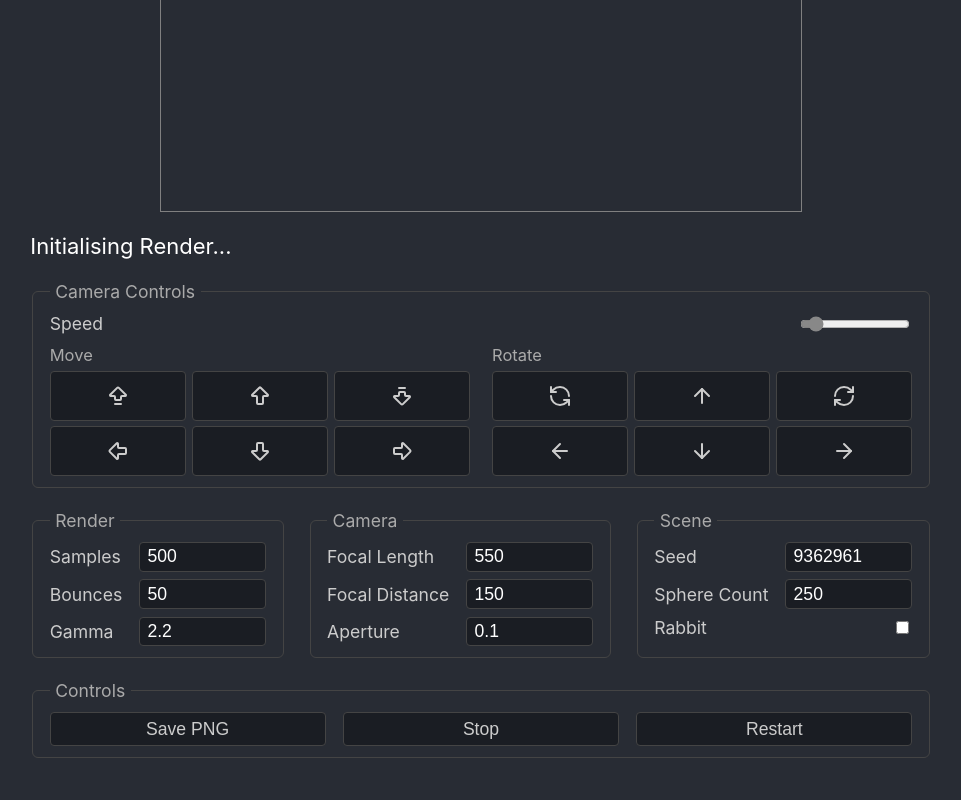
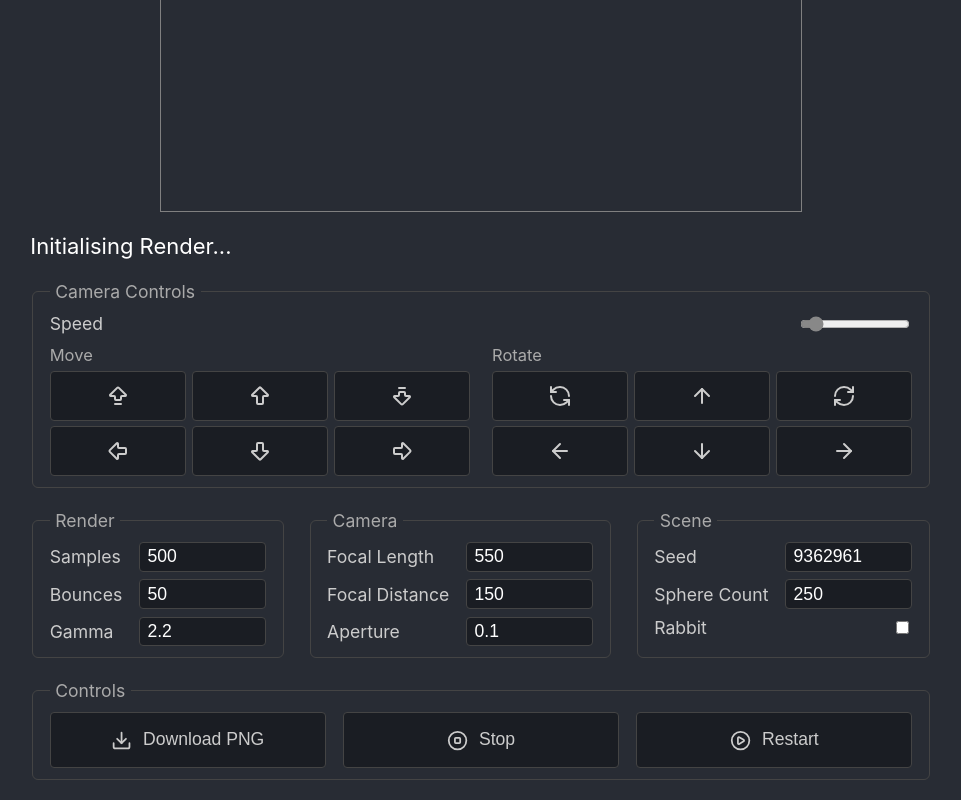
Before and after one commit to bengosney/ray-tracer, a React app: page / in a window 1280 px wide. Shown: the part 289-1089 px from the top of the page, without its empty margins (159-1120 px from the left). Before the commit the page ends 1067 px from the top, so only its background shows below. Built offline with nearby package versions, Linux system fonts and the light colour scheme.

Commit message:
feat(icons): add some icons to the rest of the buttons

```diff
--- a/src/App.css
+++ b/src/App.css
@@ -84,7 +84,6 @@ fieldset {
   border: 1px solid #444;
   border-radius: 4px;
   color: #ccc;
-  padding: 0.15rem 0.75rem;
   font-size: 0.8rem;
   cursor: pointer;
   width: 100%;
@@ -120,7 +119,6 @@ fieldset {
   button {
     flex: 1;
     min-width: 0;
-    padding: .25rem .5rem;
   }
 }
 
@@ -166,3 +164,22 @@ fieldset {
   width: 5rem;
   accent-color: #888;
 }
+
+
+button:has(svg) {
+  display: inline-flex;
+  align-items: center;
+  justify-content: center;
+  gap: 0.5rem;
+  padding: 0.75rem 1rem;
+  line-height: 1;
+  height: auto;
+        vertical-align: middle;
+
+    svg {
+display: block;
+  flex-shrink: 0;
+  width: 1.2em;
+  height: 1.2em;
+    }
+}
--- a/src/App.tsx
+++ b/src/App.tsx
@@ -4,6 +4,7 @@ import CameraControls from "./CameraControls";
 import RenderSettings, { type Settings } from "./RenderSettings";
 import RenderStats from "./RenderStats";
 import { useRenderer } from "./hooks/useRenderer";
+import { CirclePlay, CircleStop, Download } from "lucide-react";
 
 const DEFAULT_SETTINGS: Settings = {
   render: {
@@ -63,11 +64,15 @@ function App() {
       <fieldset className="settings">
         <legend>Controls</legend>
         <div className="controls">
-          <button onClick={handlers.handleSave}>Save PNG</button>
+          <button onClick={handlers.handleSave}>
+            <Download /> Download PNG
+          </button>
           <button onClick={handlers.handleStop} disabled={!stats.running}>
-            Stop
+            <CircleStop /> Stop
           </button>
-          <button onClick={handlers.handleRestart}>Restart</button>
+          <button onClick={handlers.handleRestart}>
+            <CirclePlay /> Restart
+          </button>
         </div>
       </fieldset>
     </div>
```
